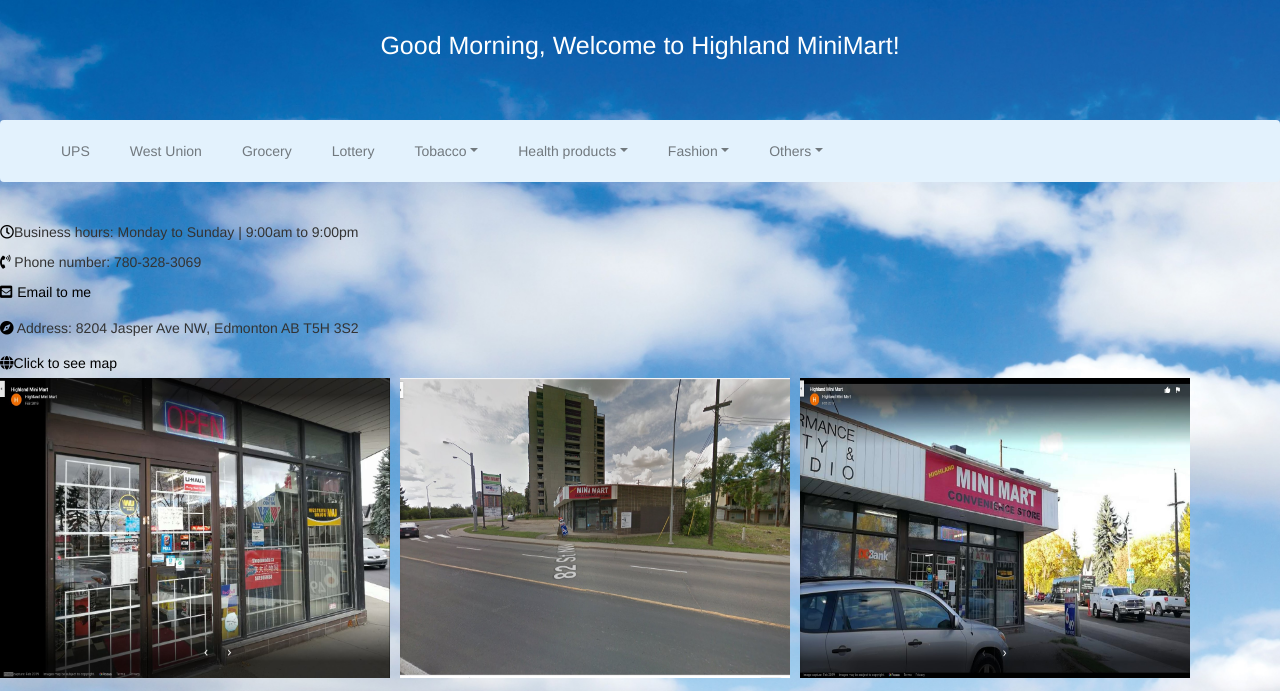
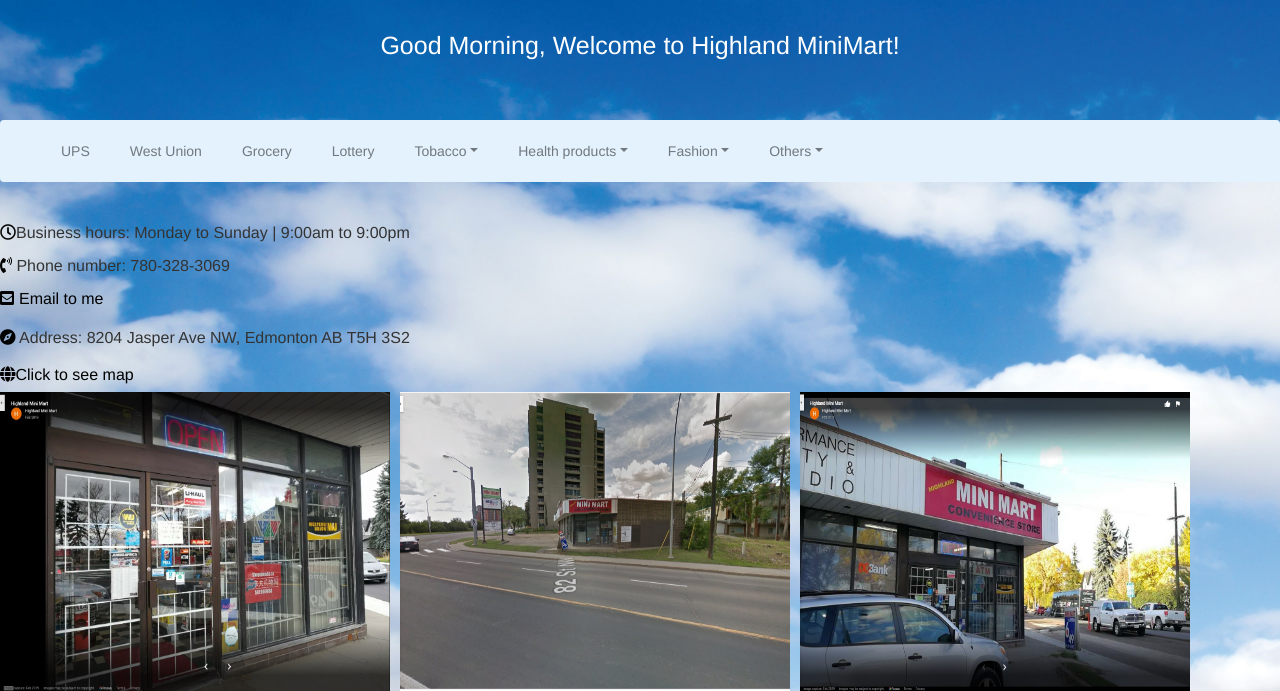
Before and after one commit to Ellen201906/Highland, a PHP site: page /index.php in a window 1280 px wide. Shown: the top 691 px of the page. Run offline with PHP 8.4, Linux system fonts and the light colour scheme; some libraries are stand-ins or nearby versions.

Commit message:
Add files via upload

```diff
--- a/body.php
+++ b/body.php
@@ -2,7 +2,7 @@
  <html>
 <body>
 
-  <div id="body1">
+  <div id="body1" style="font-size:16px">
   <p><i class="far fa-clock"></i>Business hours:   Monday to Sunday  |   9:00am to 9:00pm</p>
 
   <p><i class="fas fa-phone-volume"></i> Phone number: 780-328-3069</p>
```
